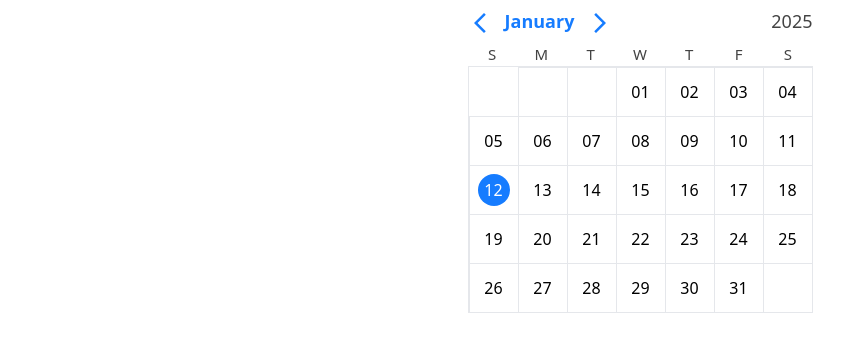
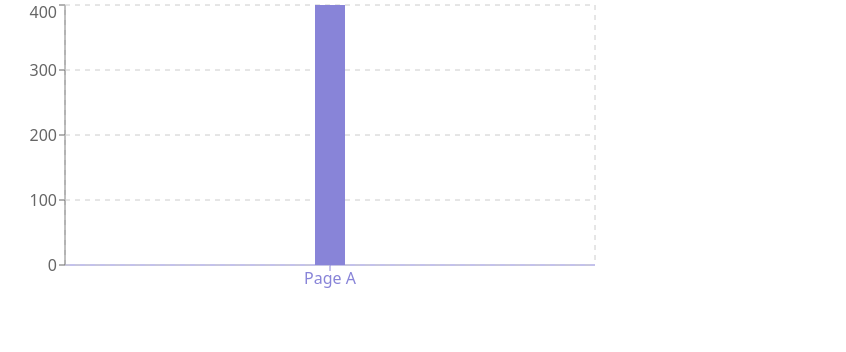
Before and after one commit to Stive627/laboratory, a React (Create React App) app: page / in a window 1280 px wide. Shown: the top 352 px of the page, without its empty margins (0-846 px from the left). Built offline with nearby package versions, Linux system fonts and the light colour scheme.

Commit message:
07-02-25

```diff
--- a/src/App.js
+++ b/src/App.js
@@ -1,13 +1,13 @@
 import {BrowserRouter as Router, Routes, Route} from 'react-router-dom';
 import { ProfileProvider } from './logic/ContextProfile';
 import Profile from './Pages/Profile';
-import Calendar from  './components/calendars/Calendar'
+import CharUI from './components/charts/ChartUI'
 function App() {
   return (
     <ProfileProvider>
       <Router>
         <Routes>
-          <Route path='/' element={<Calendar/>}/>
+          <Route path='/' element={<CharUI/>}/>
           <Route path='/profile' element={<Profile/>}/>
         </Routes>
       </Router>
--- a/src/components/calendars/Calendar.js
+++ b/src/components/calendars/Calendar.js
@@ -22,7 +22,7 @@ function Calendar() {
     }
   return (
     <div className=' w-screen h-screen flex justify-center'>
-      <div className=' mx-4'>
+      <div className=' mx-4 '>
         <HeadCalendar curMonth={currMonth} currYear={currYear} handleNext={nextMonth} handlePrevious={prevMonth} handleSelect={handleSelect} arr={arr}/>
         <Month month = {data[indx]} cm={indx +1 % 12 === parseInt(charMonth)}/>
       </div>
--- a/src/components/calendars/HeadCalendar.js
+++ b/src/components/calendars/HeadCalendar.js
@@ -7,7 +7,7 @@ function HeadCalendar({curMonth, currYear, handleNext, handlePrevious, handleSel
     const darkcolor = 'rgba(67, 67, 67, 1)'
     const [show, setShow] = useState(false)
   return (
-    <div className=' relative'>
+    <div className=' relative '>
     <div className=' w-full py-1 my-1 flex justify-between'>
         <div className=' flex flex-row text-[18px]'>
             <div><button  onClick={()=> handlePrevious()}><ArrowBackIosNewIcon style={{color:bluecolor}}/></button></div>
@@ -15,13 +15,13 @@ function HeadCalendar({curMonth, currYear, handleNext, handlePrevious, handleSel
             <div><button   onClick={()=> handleNext()}><ArrowForwardIosIcon style={{color:bluecolor}}/></button></div>
         </div>
         <div >
-            <button onClick={()=> setShow(!show)} style={{color:darkcolor}} className='text-[18px] cursor-pointer'>{currYear}</button>
+            <button onClick={(e)=> {e.stopPropagation(); setShow(!show)}} style={{color:darkcolor}} className='text-[18px] cursor-pointer'>{currYear}</button>
         </div>
     </div>
 { show && <div onClick={()=>setShow(!show)} className = 'absolute w-full'>
             <div className=' float-right'>
             <div className='w-full flex flex-col divide-y divide-blue-400  border '>
-                {arr.map((elt, indx) => <button onClick = {() => {handleSelect(indx); setShow(!show);}} key={indx} className={`text-[18px] py-1 px-2 w-24  ${parseInt(elt) === parseInt(currYear) ? 'bg-blue-500 text-white' : 'bg-white'}`}>{elt}</button>)}
+                {arr.map((elt, indx) => <button onClick = {(e) => {e.stopPropagation(); handleSelect(indx); setShow(!show);}} key={indx} className={`text-[18px] py-1 px-2 w-24  ${parseInt(elt) === parseInt(currYear) ? 'bg-blue-500 text-white' : 'bg-white'}`}>{elt}</button>)}
             </div>
             </div>
           </div>}
```
Also changed, not shown: src/components/charts/ChartUI.js (renamed from src/components/ChartUI.js).
